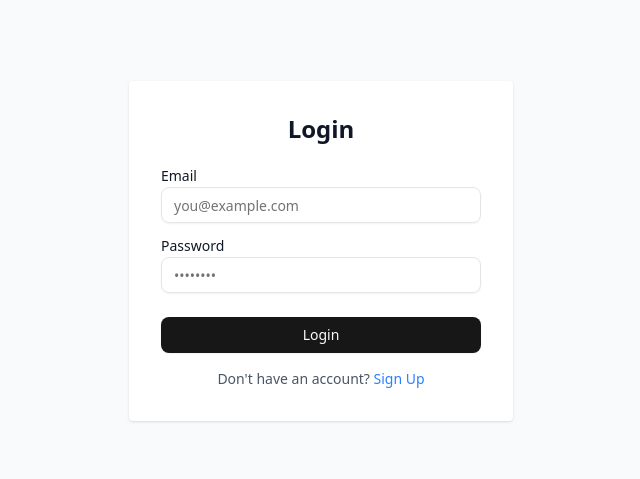
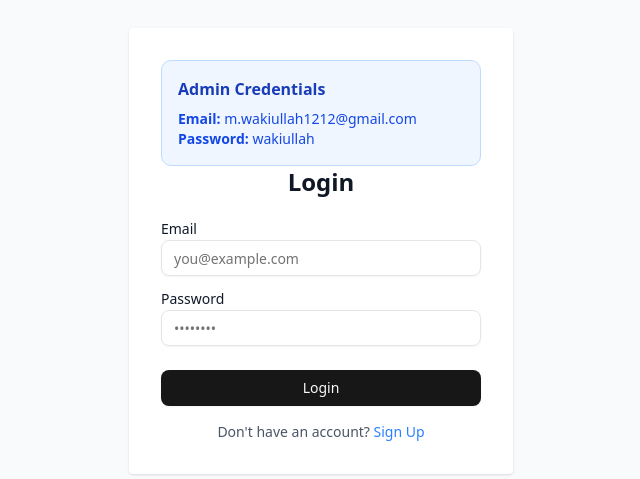
Before and after one commit to wakiullah/Pother-Khoj-Blog-Site, a Next.js app: page /login in a window 1280 px wide. Shown: the part 149-628 px from the top of the page, without its empty margins (319-959 px from the left). Built offline with nearby package versions, Linux system fonts and the light colour scheme.

Commit message:
add Admin Credentials in /login page

```diff
--- a/src/app/login/page.jsx
+++ b/src/app/login/page.jsx
@@ -1,10 +1,10 @@
 'use client';
-import {Input} from '@/components/ui/input';
-import {Label} from '@/components/ui/label';
-import {Button} from '@/components/ui/button';
+import { Input } from '@/components/ui/input';
+import { Label } from '@/components/ui/label';
+import { Button } from '@/components/ui/button';
 import Link from "next/link";
-import {useRouter} from 'next/navigation';
-import {toast} from 'react-toastify';
+import { useRouter } from 'next/navigation';
+import { toast } from 'react-toastify';
 
 
 export default function LoginPage() {
@@ -52,6 +52,14 @@ export default function LoginPage() {
     return (
         <div className="flex min-h-screen items-center justify-center bg-gray-50">
             <form onSubmit={formSubmitHandler} className="w-full max-w-sm bg-white p-8 rounded shadow">
+
+                <div className="bg-blue-50 border border-blue-200 rounded-lg p-4 mr-8 w-full">
+                    <h3 className="font-semibold text-blue-800 mb-2">Admin Credentials</h3>
+                    <div className="text-sm text-blue-700">
+                        <p><strong>Email:</strong> <span className=' select-all'>m.wakiullah1212@gmail.com</span></p>
+                        <p><strong>Password: </strong><span className='select-all'>wakiullah</span> </p>
+                    </div>
+                </div>
                 <h1 className="text-2xl font-bold mb-6 text-center">Login</h1>
                 <div className="mb-4">
                     <Label htmlFor="email">Email</Label>
@@ -79,7 +87,7 @@ export default function LoginPage() {
                 <div className="mt-4 text-center">
                     <p className="text-sm text-gray-600">
                         Don't have an account? <Link href="/signup" className="text-blue-500 hover:underline">Sign
-                        Up</Link>
+                            Up</Link>
                     </p>
                 </div>
             </form>
```
